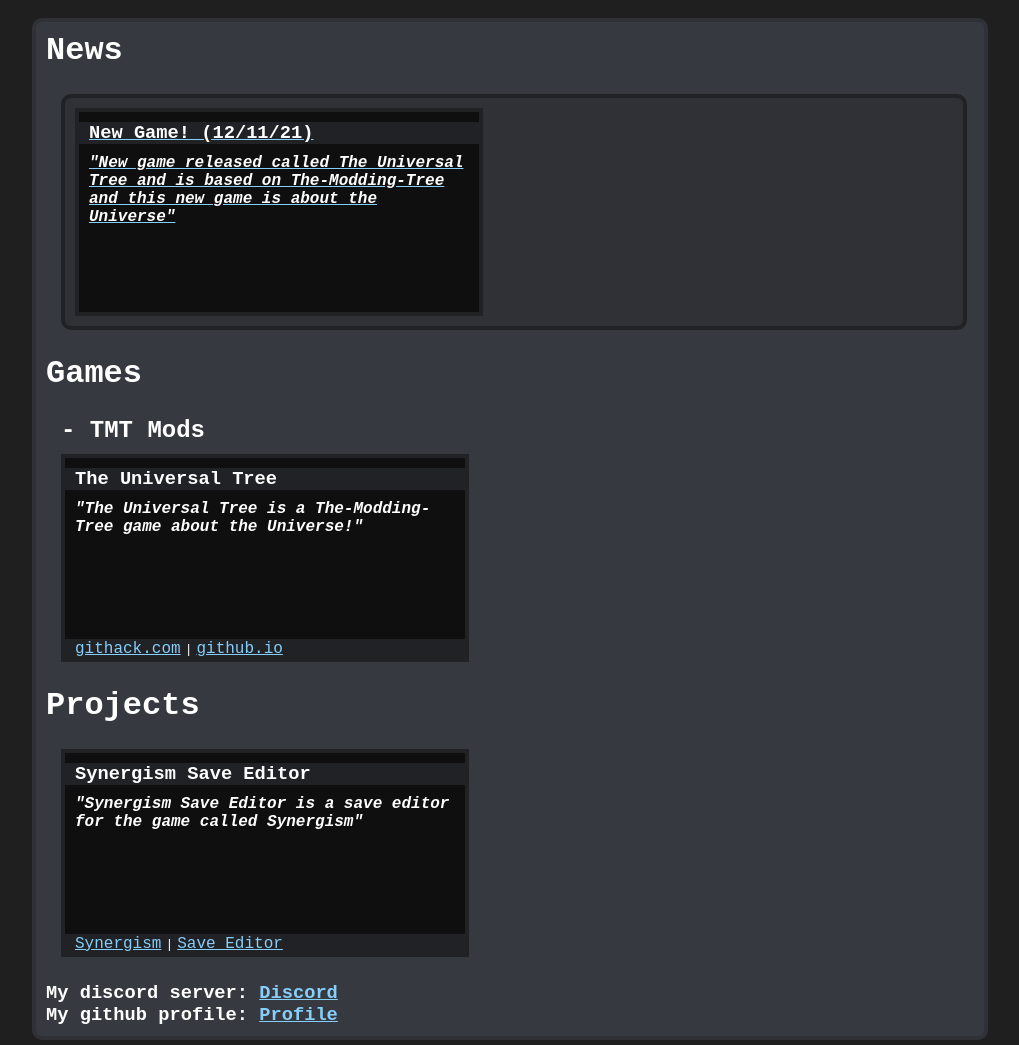
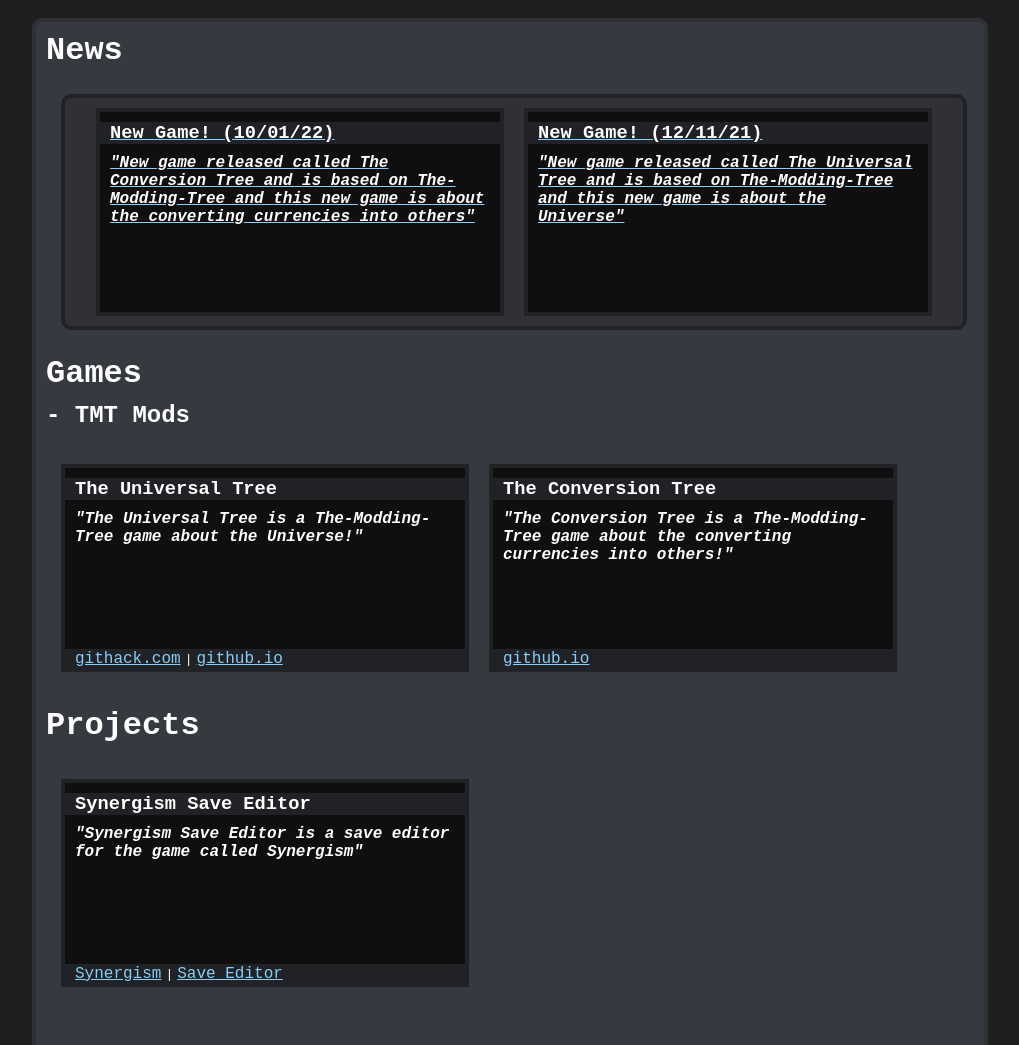
Before and after one commit to patfr/Homepage, a plain HTML site: page index.html in a window 1280 px wide. Shown: the part 60-1105 px from the top of the page, without its empty margins (130-1149 px from the left). Drawn offline with Linux system fonts and the light colour scheme.

Commit message:
More stuff

```diff
--- a/index.html
+++ b/index.html
@@ -10,9 +10,19 @@
 		<h4><i>All dates are in the dd/mm/yy format.</i></h4>
 		<div id="panel">
 			<h1>News</h1>
-			<div id="newsBox" class="roundBox">
+			<div id="newsBox" class="roundBox projectBoxes">
 				<div class="project">
-					<a href="#project1">
+					<a href="#game2">
+						<div style="background-color: #202225; width: 100%; height: fit-content; position: relative;">
+							<h3>New Game! (10/01/22)</h3>
+						</div>
+						<h4><i>
+							"New game released called The Conversion Tree and is based on The-Modding-Tree and this new game is about the converting currencies into others"
+						</i></h4>
+					</a>
+				</div>
+				<div class="project">
+					<a href="#game1">
 						<div style="background-color: #202225; width: 100%; height: fit-content; position: relative;">
 							<h3>New Game! (12/11/21)</h3>
 						</div>
@@ -23,9 +33,9 @@
 				</div>
 			</div>
 			<h1>Games</h1>
-			<div id="gameBox">
-				<h2>- TMT Mods</h2>
-				<div id="project1" class="project">
+			<h2>- TMT Mods</h2>
+			<div id="gameBox" class="projectBoxes">
+				<div id="game1" class="project">
 					<div style="background-color: #202225; width: 100%; height: fit-content; position: relative;">
 						<h3>The Universal Tree</h3>
 					</div>
@@ -38,10 +48,21 @@
 						<a href="https://patfr.github.io/The-Universal-Tree/" target="_blank">github.io</a>
 					</div>
 				</div>
+				<div id="game2" class="project">
+					<div style="background-color: #202225; width: 100%; height: fit-content; position: relative;">
+						<h3>The Conversion Tree</h3>
+					</div>
+					<h4><i>
+						"The Conversion Tree is a The-Modding-Tree game about the converting currencies into others!"
+					</i></h4>
+					<div style="background-color: #202225; width: 100%; height: fit-content; position: absolute; bottom: 0px;">
+						<a style="margin-left: 10px;" href="https://patfr.github.io/The-Conversion-Tree/" target="_blank">github.io</a>
+					</div>
+				</div>
 			</div>
 			<h1>Projects</h1>
-			<div id="projectBox">
-				<div id="project2" class="project">
+			<div id="projectBox" class="projectBoxes">
+				<div id="project1" class="project">
 					<div style="background-color: #202225; width: 100%; height: fit-content; position: relative;">
 						<h3>Synergism Save Editor</h3>
 					</div>
@@ -56,7 +77,7 @@
 				</div>
 			</div>
 			<h1></h1>
-			<div id="wipBox">
+			<div id="wipBox" class="projectBoxes">
 				<h2></h2>
 			</div>
 			<h3>
--- a/style.css
+++ b/style.css
@@ -1,3 +1,7 @@
+* {
+    transition-duration: 0.25s;
+}
+
 body {
     background-color: #1f1f1f;
     overflow: auto;
@@ -15,43 +19,35 @@
     border-radius: 10px;
 }
 
-#newsBox {
+.projectBoxes {
     position: relative;
     background-color: #2f3136;
     margin: 25px;
     width: calc(100% - 50px);
     height: fit-content;
-    border-color: #202225;
+    display: flex;
+    flex-direction: row;
+    flex-wrap: wrap;
+}
+
+#newsBox {
+    justify-content: center;
+    border: 4px solid #202225;
 }
 
 #gameBox {
-    position: relative;
     background-color: transparent;
-    margin: 25px;
     margin-left: 15px;
-    width: calc(100% - 50px);
-    height: fit-content;
-    border-color: #202225;
 }
 
 #projectBox {
-    position: relative;
     background-color: transparent;
-    margin: 25px;
     margin-left: 15px;
-    width: calc(100% - 50px);
-    height: fit-content;
-    border-color: #202225;
 }
 
 #wipBox {
-    position: relative;
     background-color: transparent;
-    margin: 25px;
     margin-left: 15px;
-    width: calc(100% - 50px);
-    height: fit-content;
-    border-color: #202225;
 }
 
 .project {
@@ -98,5 +94,5 @@
 }
 
 .project:hover {
-    transform: scale(1.2, 1.2);
+    transform: scale(1.1, 1.1);
 }
```
